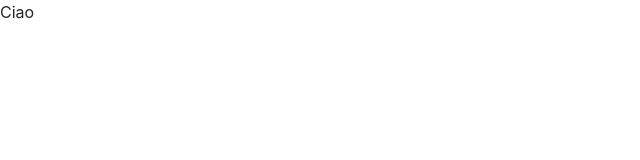
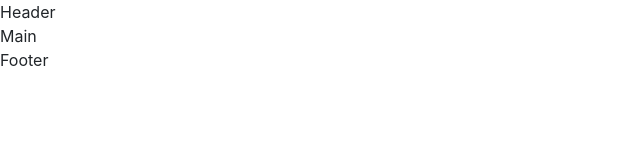
Before and after one commit to Cela24k/PokeDex, a React (Create React App) app in the folder poke-dex/: page / in a window 1280 px wide. Shown: the top 160 px of the page, without its empty margins (0-640 px from the left). Built offline with nearby package versions, Linux system fonts and the light colour scheme; the HTML template or start-up script is replaced by a standard one.

Commit message:
add header main and footer components with scsss

```diff
--- a/poke-dex/src/App.js
+++ /dev/null
@@ -1,11 +0,0 @@
-import './App.css';
-import './scss/_app.scss';
-import { Header } from './components/Header'
-
-function App() {
-    return (
-        <Header />
-    );
-}
-
-export default App;
--- /dev/null
+++ b/poke-dex/src/App.jsx
@@ -0,0 +1,17 @@
+import './App.css';
+import './scss/_app.scss';
+import { Header } from './components/Header'
+import { Main } from './components/Main'
+import { Footer } from './components/Footer'
+
+function App() {
+    return (
+        <div>
+            <Header />
+            <Main />
+            <Footer />
+        </div>
+    );
+}
+
+export default App;
--- /dev/null
+++ b/poke-dex/src/components/Footer.jsx
@@ -0,0 +1,8 @@
+import '../scss/_footer.scss';
+import React from 'react';
+
+export function Footer(){
+    return (
+        <div>Footer</div>
+    );
+}
--- a/poke-dex/src/components/Header.jsx
+++ b/poke-dex/src/components/Header.jsx
@@ -1,6 +1,8 @@
 import '../scss/_header.scss';
 import React from 'react';
 
-export function Header(props){
-    return (<div>Ciao</div>);
+export function Header(){
+    return (
+        <div>Header</div>
+    );
 }
--- /dev/null
+++ b/poke-dex/src/components/Main.jsx
@@ -0,0 +1,8 @@
+import '../scss/_main.scss';
+import React from 'react';
+
+export function Main(){
+    return (
+        <div>Main</div>
+    );
+}
--- /dev/null
+++ b/poke-dex/src/scss/_footer.scss
@@ -0,0 +1,17 @@
+
+
+@media only screen and (max-width: 1599px) {}
+
+@media only screen and (max-width: 1399px) {}
+
+@media only screen and (max-width: 1299px) {}
+
+@media only screen and (max-width: 1199px) {}
+
+@media only screen and (max-width: 991px) {}
+
+@media only screen and (max-width: 767px) {}
+
+@media only screen and (max-width: 575px) {}
+
+@media only screen and (max-width: 375px) {}
--- /dev/null
+++ b/poke-dex/src/scss/_main.scss
@@ -0,0 +1,17 @@
+
+
+@media only screen and (max-width: 1599px) {}
+
+@media only screen and (max-width: 1399px) {}
+
+@media only screen and (max-width: 1299px) {}
+
+@media only screen and (max-width: 1199px) {}
+
+@media only screen and (max-width: 991px) {}
+
+@media only screen and (max-width: 767px) {}
+
+@media only screen and (max-width: 575px) {}
+
+@media only screen and (max-width: 375px) {}
```
